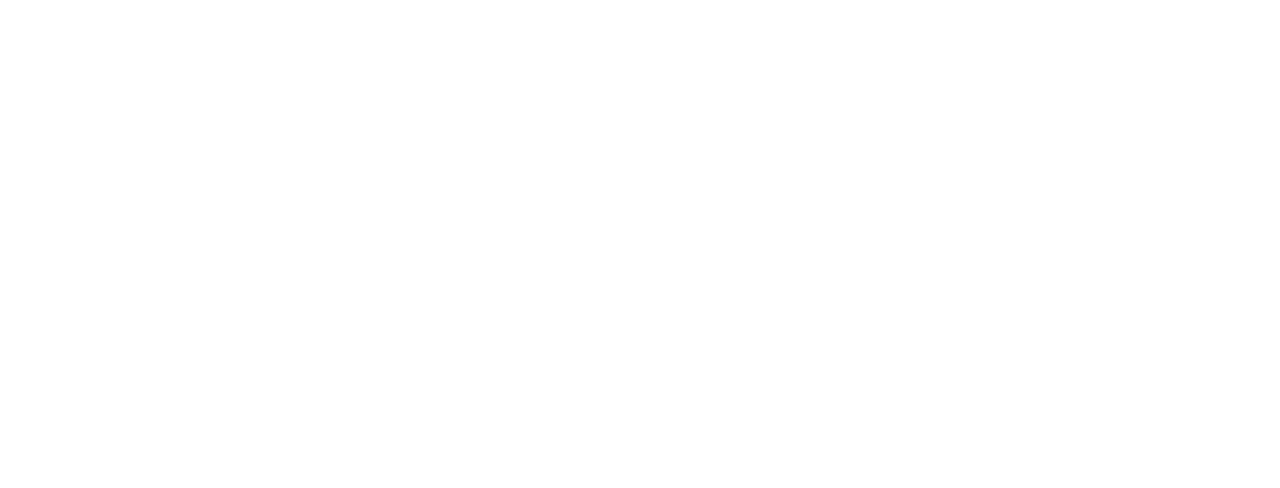
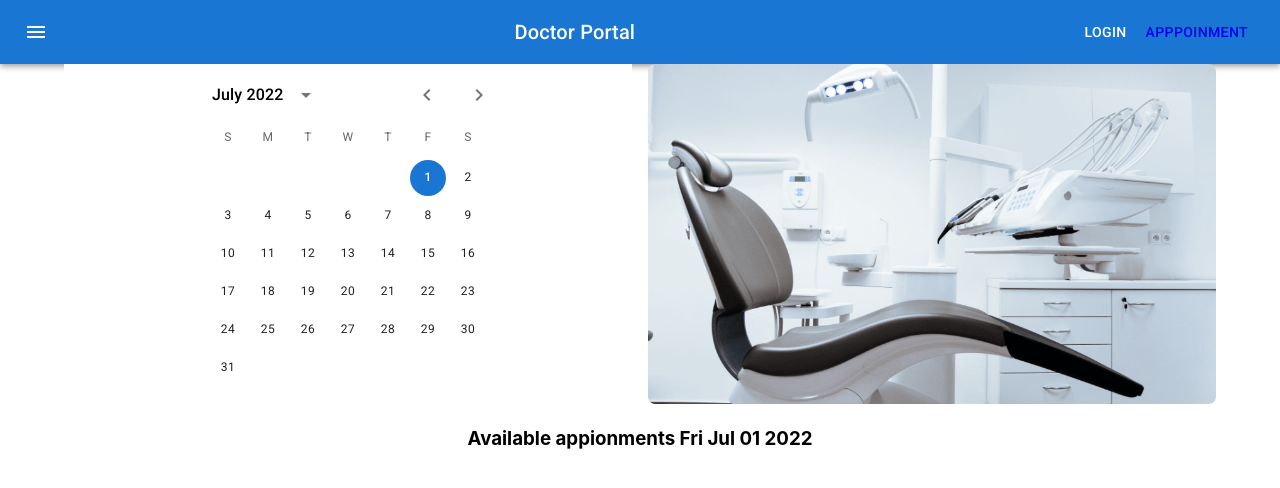
Before and after one commit to codeCampWithSifat/doctor-portal-client-side, a React (Create React App) app: page /appoinment in a window 1280 px wide. Before the commit this address had no page. Shown: the top 488 px of the page. Built offline with nearby package versions, Linux system fonts and the light colour scheme.

Commit message:
motamuti done

```diff
--- a/package.json
+++ b/package.json
@@ -6,10 +6,14 @@
     "@emotion/react": "^11.9.3",
     "@emotion/styled": "^11.9.3",
     "@mui/icons-material": "^5.8.4",
-    "@mui/material": "^5.8.6",
+    "@mui/lab": "^5.0.0-alpha.90",
+    "@mui/material": "^5.9.0",
+    "@mui/x-data-grid": "^5.13.0",
+    "@mui/x-date-pickers": "^5.0.0-beta.0",
     "@testing-library/jest-dom": "^5.16.4",
     "@testing-library/react": "^13.3.0",
     "@testing-library/user-event": "^13.5.0",
+    "date-fns": "^2.28.0",
     "react": "^18.2.0",
     "react-dom": "^18.2.0",
     "react-router-dom": "^6.3.0",
--- a/src/App.js
+++ b/src/App.js
@@ -1,6 +1,7 @@
 import './App.css';
 import { BrowserRouter, Route, Routes } from 'react-router-dom';
 import Home from './Pages/Home/Home/Home';
+import Appoinment from './Pages/Appoinment/Appoinment/Appoinment';
 
 function App() {
   return (
@@ -9,6 +10,7 @@
         <Routes>
           <Route path="/" element={<Home/>}/>
           <Route path="/home" element={<Home/>}/>
+          <Route path="/appoinment" element={<Appoinment/>}/>
         </Routes>
       </BrowserRouter>
     </div>
--- /dev/null
+++ b/src/Pages/Appoinment/Appoinment/Appoinment.js
@@ -0,0 +1,17 @@
+import React from 'react'
+import Navigation from '../../Shared/Navigation/Navigation'
+import AppoinmentHeader from '../AppoinmentHeader/AppoinmentHeader'
+import AvailableAppoinments from '../AvailableAppoinments/AvailableAppoinments'
+
+const Appoinment = () => {
+  const [date, setDate] = React.useState(new Date());
+  return (
+    <div>
+      <Navigation/>
+      <AppoinmentHeader date={date} setDate={setDate} ></AppoinmentHeader>
+      <AvailableAppoinments date={date}/>
+    </div>
+  )
+}
+
+export default Appoinment
--- /dev/null
+++ b/src/Pages/Appoinment/AppoinmentHeader/AppoinmentHeader.js
@@ -0,0 +1,21 @@
+import { Container, Grid } from '@mui/material'
+import React from 'react'
+import chair from '../../../images/chair.png'
+import Calander from '../../Shared/Calander/Calander'
+
+const AppoinmentHeader = ({date,setDate}) => {
+  return (
+    <Container>
+      <Grid container spacing={2}>
+        <Grid item xs={12} md={6}>
+          <Calander date={date} setDate={setDate}></Calander>
+        </Grid>
+        <Grid item xs={12} md={6}>
+          <img style={{width : "100%"}} src={chair} alt="" />
+        </Grid>
+      </Grid>
+    </Container>
+  )
+}
+
+export default AppoinmentHeader
--- /dev/null
+++ b/src/Pages/Appoinment/AvailableAppoinments/AvailableAppoinments.js
@@ -0,0 +1,11 @@
+import React from 'react'
+
+const AvailableAppoinments = ({date}) => {
+  return (
+    <div>
+      <h3>Available appionments {date.toDateString()}</h3>
+    </div>
+  )
+}
+
+export default AvailableAppoinments
--- a/src/Pages/Home/Banner/Banner.css
+++ b/src/Pages/Home/Banner/Banner.css
@@ -1,7 +1,7 @@
-/* .banner-background {
+.banner-background {
     background-image: url(../../../images//bg.png);
     background-position: center;
     background-repeat: no-repeat;
     background-size: cover;
-    height: ;
-} */
+    height: 50vh;
+}
--- a/src/Pages/Home/Banner/Banner.js
+++ b/src/Pages/Home/Banner/Banner.js
@@ -4,29 +4,32 @@
 import Box from "@mui/material/Box";
 import Grid from "@mui/material/Grid";
 import { Button, Typography,Container } from "@mui/material";
-// import './Banner.css';
+import {Link} from 'react-router-dom';
+ import './Banner.css';
 
-const bannerBg = {
-    background : `url(${bg})`
-}
+// const bannerBg = {
+//     background : `url(${bg})`
+// }
 
 
 
 
 const Banner = () => {
   return (
-    <Container style={{bannerBg}}  sx={{ flexGrow: 1 }}>
+    <Container style={{marginTop: "13px"}} className="banner-background" sx={{ flexGrow: 1 }}>
       <Grid container spacing={2} style={{textAlign: "justify"}}>
         <Grid item xs={12} md={5}>
           <Typography variant="h3">
             Your New Smile <br /> Starts Here{" "}
           </Typography>
-          <Typography sx={{fontSize: 15, color: 'gray', fontWeight:'350'}} variant="h6">Lorem ipsum dolor sit amet consectetur adipisicing elit. Culpa excepturi voluptatibus sunt aperiam consequuntur temporibus expedita quidem voluptatem, labore fuga!
+          <Typography style={{marginTop: "30px"}} sx={{fontSize: 15, color: 'gray', fontWeight:'350'}} variant="h6">Lorem ipsum dolor sit amet consectetur adipisicing elit. Culpa excepturi voluptatibus sunt aperiam consequuntur temporibus expedita quidem voluptatem, labore fuga!
           </Typography>
-          <Button style={{backgroundColor : "#16CBED", color: 'black'}} variant="contained">Get Appoinment</Button>
+         <Link to="/appoinment" style={{textDecoration : "none"}}>
+         <Button style={{backgroundColor : "#16CBED", color: 'black',marginTop: "30px", }} variant="contained">Get Appoinment</Button>
+         </Link>
         </Grid>
-        <Grid item xs={12} md={7}>
-          <img style={{width : '300px'}} src={chair} alt="" />
+        <Grid  item xs={12} md={7}>
+          <img style={{width : '400px', marginLeft: "200px"}} src={chair} alt="" />
         </Grid>
       </Grid>
     </Container>
--- /dev/null
+++ b/src/Pages/Shared/Calander/Calander.js
@@ -0,0 +1,24 @@
+import React from "react";
+import isWeekend from "date-fns/isWeekend";
+import TextField from "@mui/material/TextField";
+import { AdapterDateFns } from "@mui/x-date-pickers/AdapterDateFns";
+import { LocalizationProvider } from "@mui/x-date-pickers/LocalizationProvider";
+import { StaticDatePicker } from "@mui/x-date-pickers/StaticDatePicker";
+
+const Calander = ({date, setDate}) => {
+
+  return (
+    <LocalizationProvider dateAdapter={AdapterDateFns}>
+  <StaticDatePicker
+    displayStaticWrapperAs="desktop"
+    value={date}
+    onChange={(newValue) => {
+      setDate(newValue);
+    }}
+    renderInput={(params) => <TextField {...params} />}
+  />
+</LocalizationProvider>
+  );
+};
+
+export default Calander;
--- a/src/Pages/Shared/Navigation/Navigation.js
+++ b/src/Pages/Shared/Navigation/Navigation.js
@@ -6,6 +6,8 @@
 import Button from '@mui/material/Button';
 import IconButton from '@mui/material/IconButton';
 import MenuIcon from '@mui/icons-material/Menu';
+import { Link } from "react-router-dom";
+
 
 const Navigation = () => {
   return (
@@ -25,6 +27,9 @@
             Doctor Portal
           </Typography>
           <Button color="inherit">Login</Button>
+          <Link to="/appoinment" style={{textDecoration:'none'}}>
+          <Button color="inherit">Apppoinment</Button>
+          </Link>
         </Toolbar>
       </AppBar>
     </Box>
```
Also changed, not shown: 1 other file (tests, documents, lock files or other folders).
